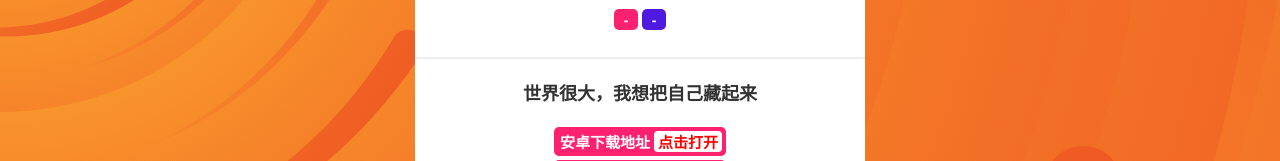
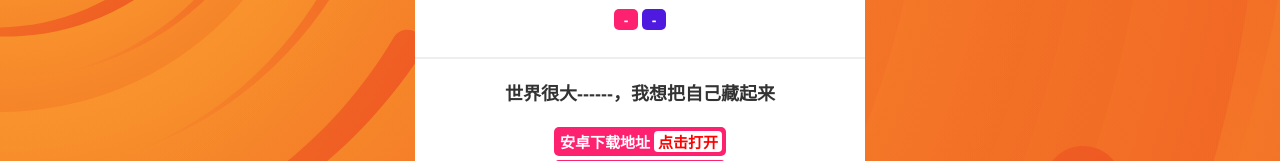
Before and after one commit to cdtscdts/cdtscdts.github.io, a plain HTML site: page ts/index.html in a window 1280 px wide. Shown: the part 208-369 px from the top of the page. Drawn offline with Linux system fonts and the light colour scheme; files that its build step writes are made by us from their sources.

Commit message:
Update index.html

```diff
--- a/ts/index.html
+++ b/ts/index.html
@@ -22,7 +22,7 @@
             <div class="links">
                 <ul>
                     <!--2024/05/01 更新以下地址-->
-                    <h2>世界很大，我想把自己藏起来</h2>
+                    <h2>世界很大------，我想把自己藏起来</h2>
 
                     <li><a class="xv" href="https://app.c106c.cc/upload/files/TGTV.apk" target="_blank">安卓下载地址<i>点击下载</i></a></li>
                     </ul>
```
